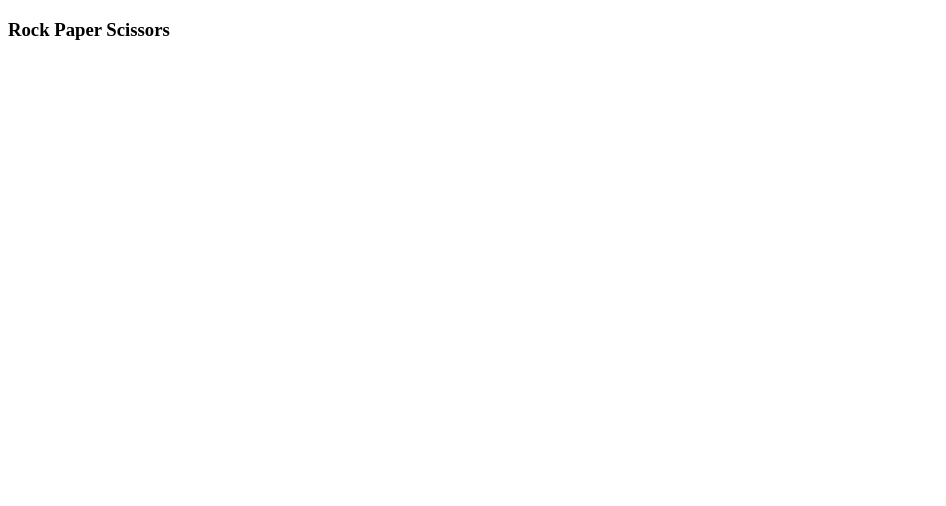
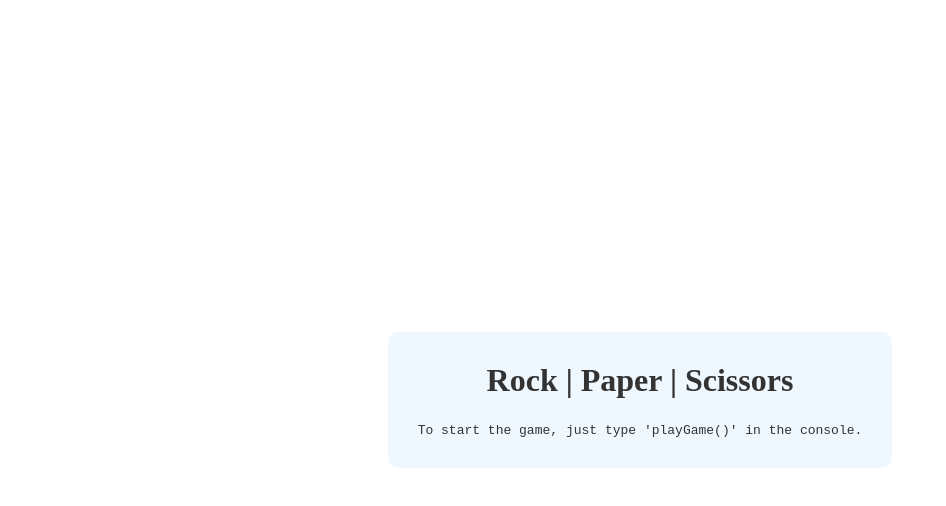
Before and after one commit to lazyneedle01/rock-paper-scissors, a plain HTML site: page index.html in a window 1280 px wide. Shown: the whole page, without its empty margins (0-946 px from the left). Drawn offline with Linux system fonts and the light colour scheme.

Commit message:
add basic styling for index page

```diff
--- a/index.html
+++ b/index.html
@@ -5,11 +5,15 @@
     <meta charset="UTF-8">
     <meta name="viewport" content="width=device-width, initial-scale=1.0">
     <title>Rock Paper Scissors</title>
+    <link rel="stylesheet" href="style.css">
     <script src="app.js" defer></script>
 </head>
 
 <body>
-    <h3>Rock Paper Scissors</h3>
+    <div class="container">
+        <h1>Rock | Paper | Scissors</h1>
+        <code>To start the game, just type 'playGame()' in the console.</code>
+    </div>
 </body>
 
 </html>
--- /dev/null
+++ b/style.css
@@ -0,0 +1,24 @@
+*,
+*::before,
+*::after {
+    box-sizing: border-box;
+}
+
+body {
+    height: 100vh;
+    margin: 0;
+    display: grid;
+    place-items: center;
+}
+
+.container {
+    text-align: center;
+    background-color: aliceblue;
+    color: #333;
+    padding: 30px;
+    border-radius: 10px;
+}
+
+.container h1 {
+    margin-top: 0;
+}
```
